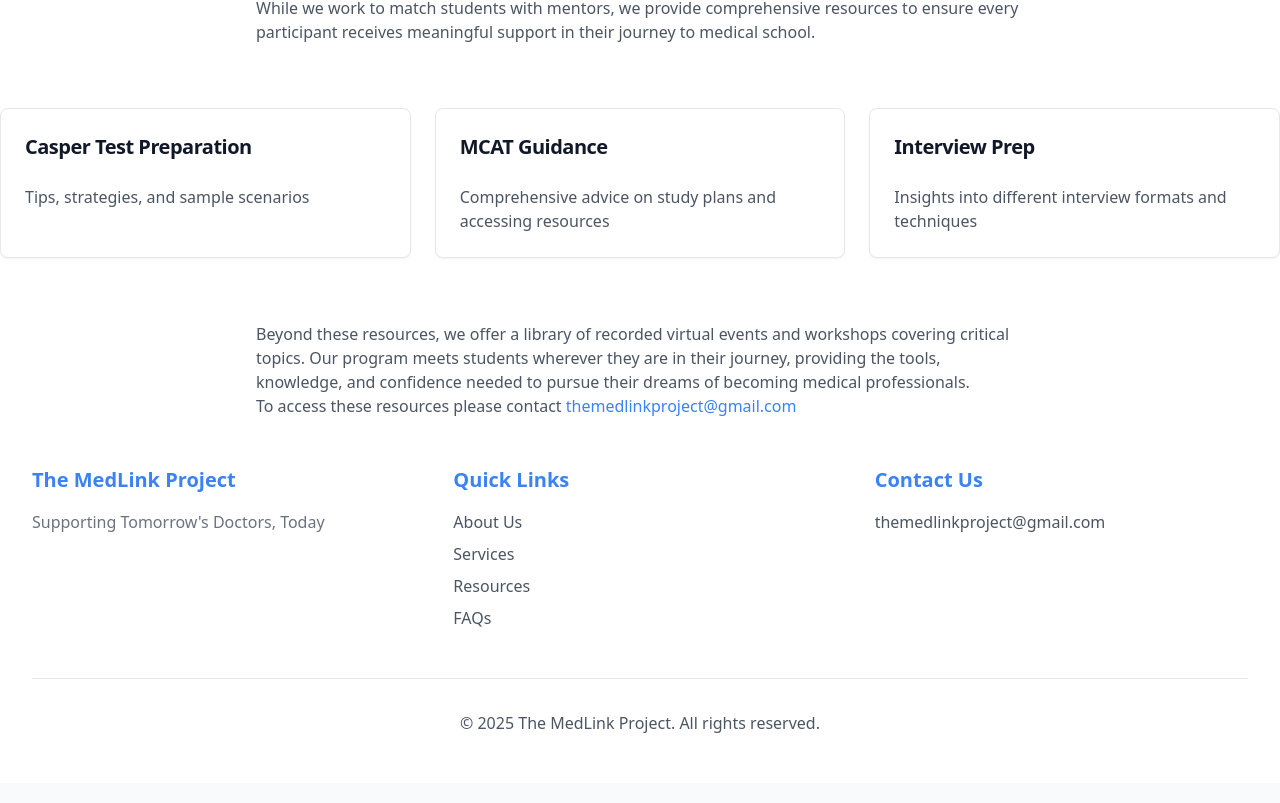
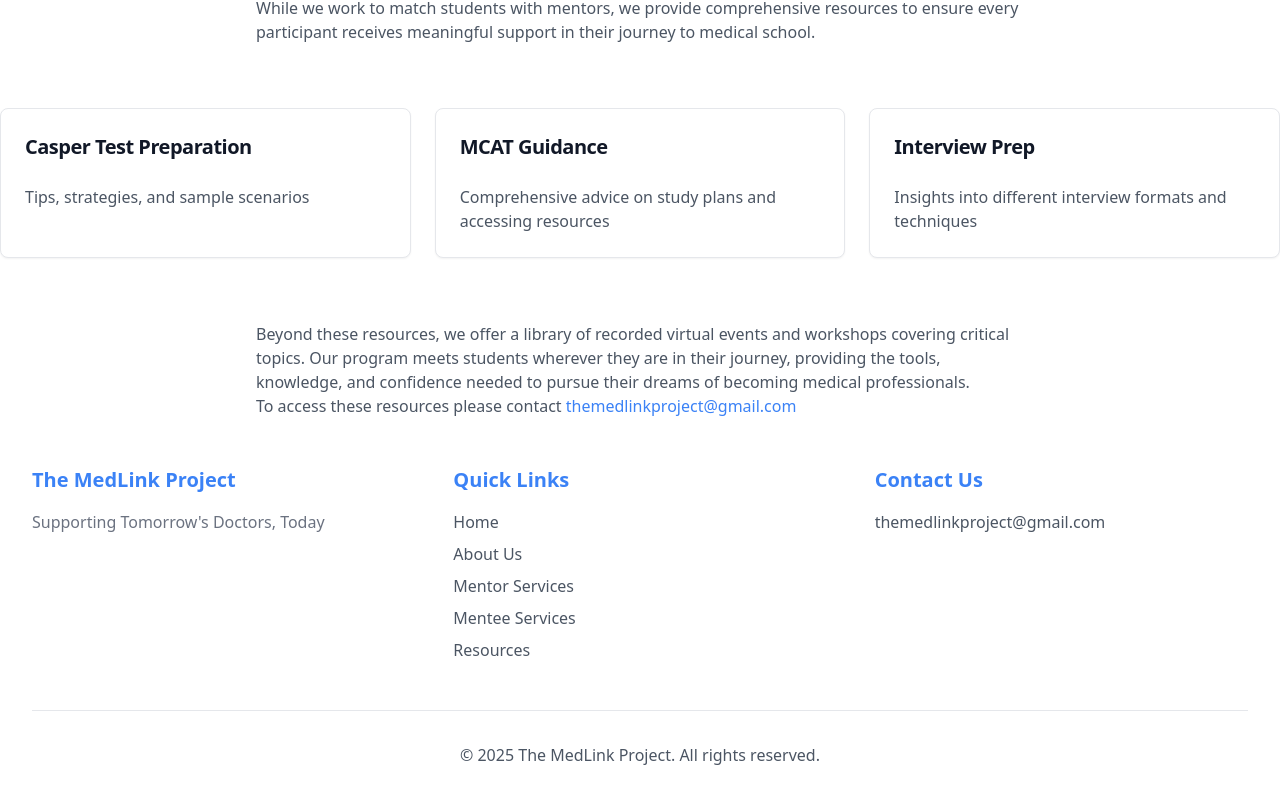
Before and after one commit to nicholasfalconi/medlink, a React (Vite) app: page /about in a window 1280 px wide. Shown: the part 1080-1883 px from the top of the page. Built offline with nearby package versions, Linux system fonts and the light colour scheme.

Commit message:
Fix Footer: use React Router <Link> and correct service routes

```diff
--- a/src/components/layout/Footer.tsx
+++ b/src/components/layout/Footer.tsx
@@ -1,3 +1,4 @@
+import { Link } from 'react-router-dom';
 
 export const Footer = () => {
   return (
@@ -5,20 +6,59 @@ export const Footer = () => {
       <div className="max-w-7xl mx-auto px-4 sm:px-6 lg:px-8">
         <div className="grid grid-cols-1 md:grid-cols-3 gap-12">
           <div>
-            <h3 className="text-xl font-semibold text-blue-500 mb-4">The MedLink Project</h3>
+            <h3 className="text-xl font-semibold text-blue-500 mb-4">
+              The MedLink Project
+            </h3>
             <p className="text-gray-500">Supporting Tomorrow's Doctors, Today</p>
           </div>
           <div>
-            <h3 className="text-xl font-semibold text-blue-500 mb-4">Quick Links</h3>
+            <h3 className="text-xl font-semibold text-blue-500 mb-4">
+              Quick Links
+            </h3>
             <ul className="space-y-2">
-              <li><a href="/about" className="hover:text-gray-900 transition-colors">About Us</a></li>
-              <li><a href="/services" className="hover:text-gray-900 transition-colors">Services</a></li>
-              <li><a href="/resources" className="hover:text-gray-900 transition-colors">Resources</a></li>
-              <li><a href="/faq" className="hover:text-gray-900 transition-colors">FAQs</a></li>
+              <li>
+                <Link to="/" className="hover:text-gray-900 transition-colors">
+                  Home
+                </Link>
+              </li>
+              <li>
+                <Link
+                  to="/about"
+                  className="hover:text-gray-900 transition-colors"
+                >
+                  About Us
+                </Link>
+              </li>
+              <li>
+                <Link
+                  to="/services/mentors"
+                  className="hover:text-gray-900 transition-colors"
+                >
+                  Mentor Services
+                </Link>
+              </li>
+              <li>
+                <Link
+                  to="/services/mentees"
+                  className="hover:text-gray-900 transition-colors"
+                >
+                  Mentee Services
+                </Link>
+              </li>
+              <li>
+                <Link
+                  to="/resources"
+                  className="hover:text-gray-900 transition-colors"
+                >
+                  Resources
+                </Link>
+              </li>
             </ul>
           </div>
           <div>
-            <h3 className="text-xl font-semibold text-blue-500 mb-4">Contact Us</h3>
+            <h3 className="text-xl font-semibold text-blue-500 mb-4">
+              Contact Us
+            </h3>
             <p>themedlinkproject@gmail.com</p>
           </div>
         </div>
```
